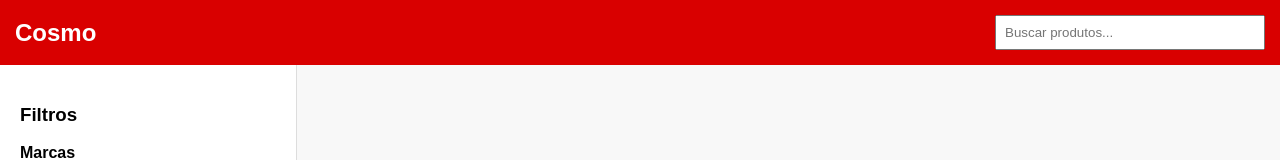
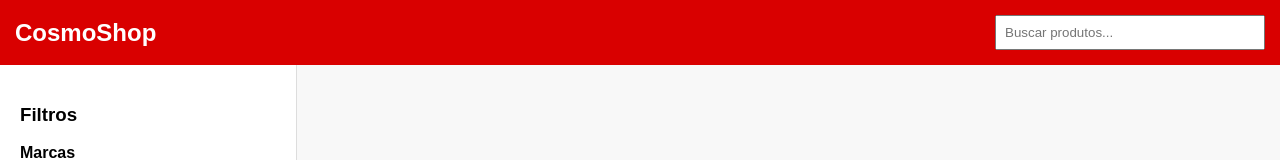
Before and after one commit to Yudi09877/Cosm-ticosMaSaYu, a plain HTML site: page index.html in a window 1280 px wide. Shown: the top 160 px of the page. Drawn offline with Linux system fonts and the light colour scheme.

Commit message:
Update index.html

```diff
--- a/index.html
+++ b/index.html
@@ -8,7 +8,7 @@
 </head>
 <body>
   <header>
-    <h1>Cosmo</h1>
+    <h1>CosmoShop</h1>
     <div class="search-bar">
       <input type="text" placeholder="Buscar produtos...">
     </div>
```
